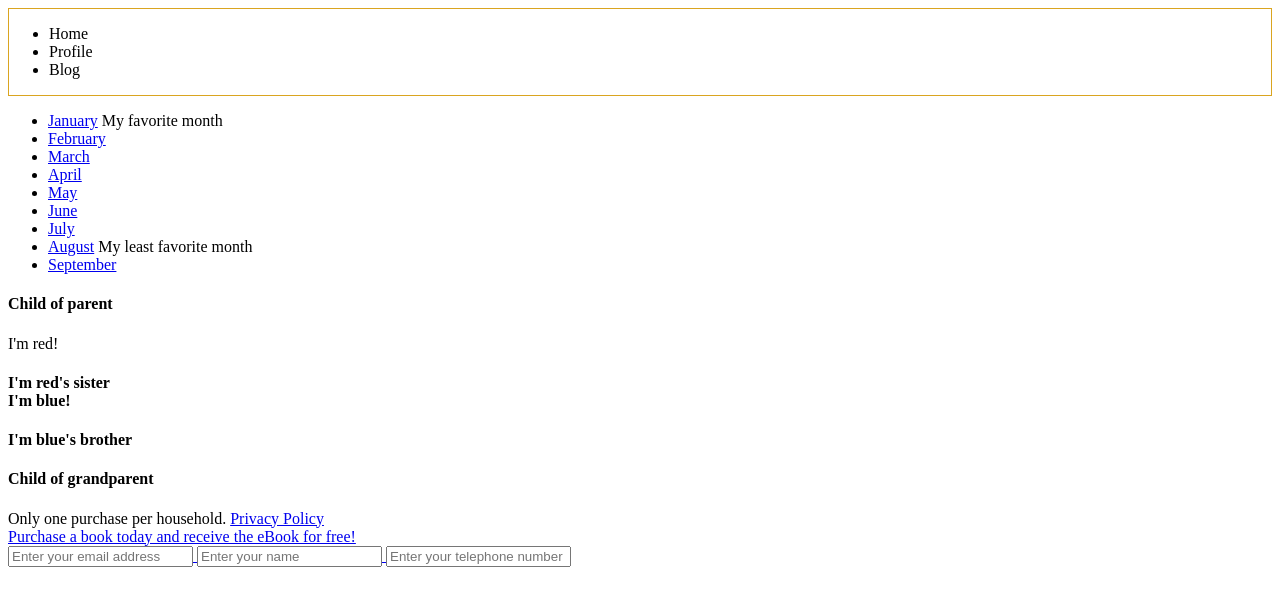
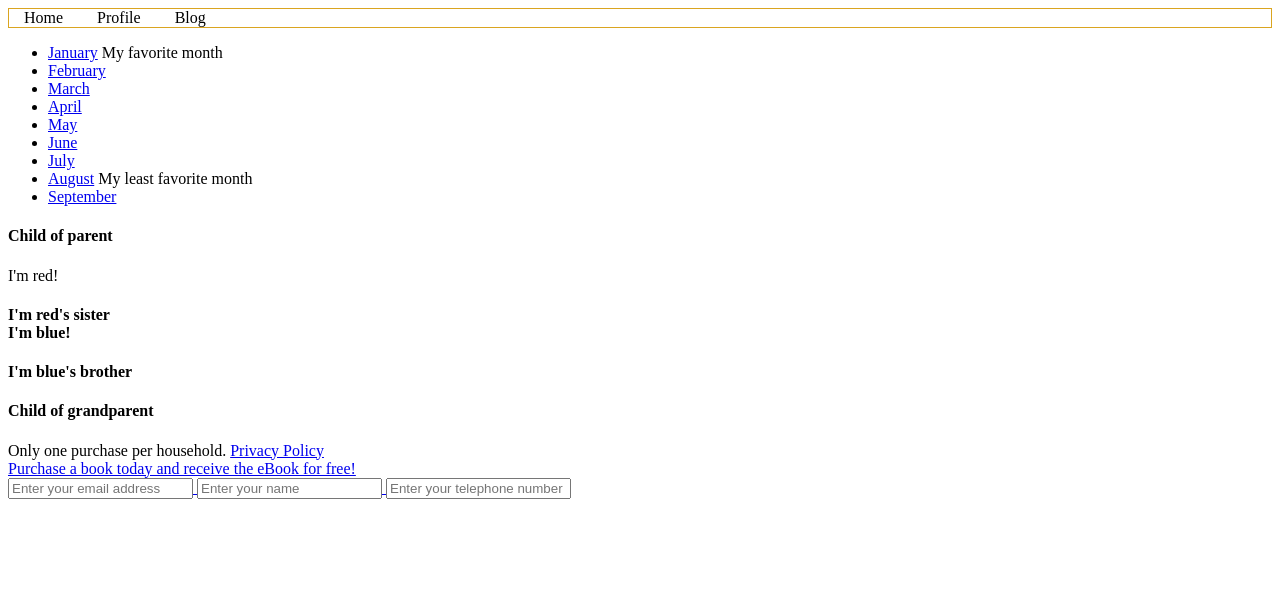
Before and after one commit to stitchelle/CSS-Selectors, a plain HTML site: page index.html in a window 1280 px wide. Drawn offline with Linux system fonts and the light colour scheme.

Commit message:
added links to nav bar in index.html, took off bullets and made list horizonal in main.css

```diff
--- a/index.html
+++ b/index.html
@@ -10,9 +10,9 @@
 <body>
   <header>
     <ul>
-      <li>Home</li>
-      <li>Profile</li>
-      <li>Blog</li>
+      <li><a href="#"></a>Home</li>
+      <li><a href="#"></a>Profile</li>
+      <li><a href="#"></a>Blog</li>
     </ul>
   </header>
 
--- a/main.css
+++ b/main.css
@@ -3,3 +3,14 @@
     border-width: 1px;
     border-color: goldenrod;
 }
+
+header ul {
+    list-style-type: none;
+    margin: 0;
+    padding: 0;
+  }
+
+header ul li {
+    display: inline;
+    padding: 15px;
+}
```
